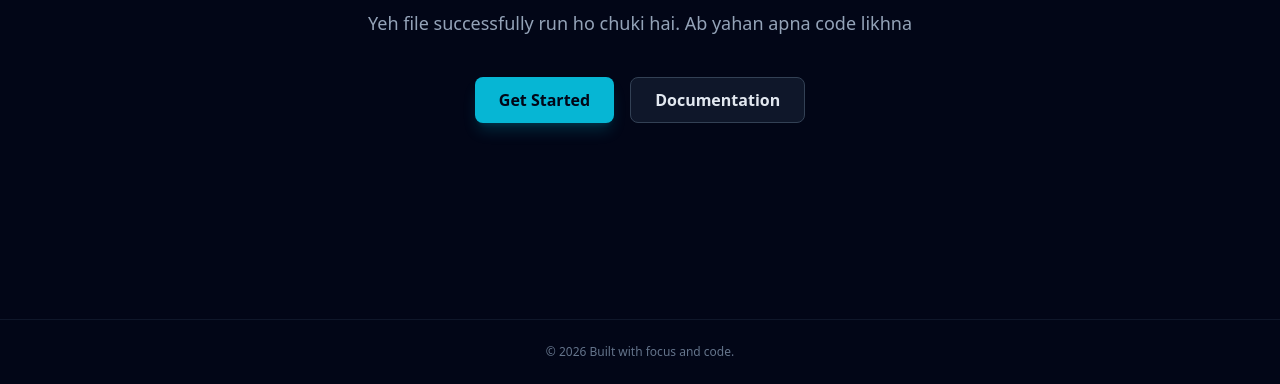
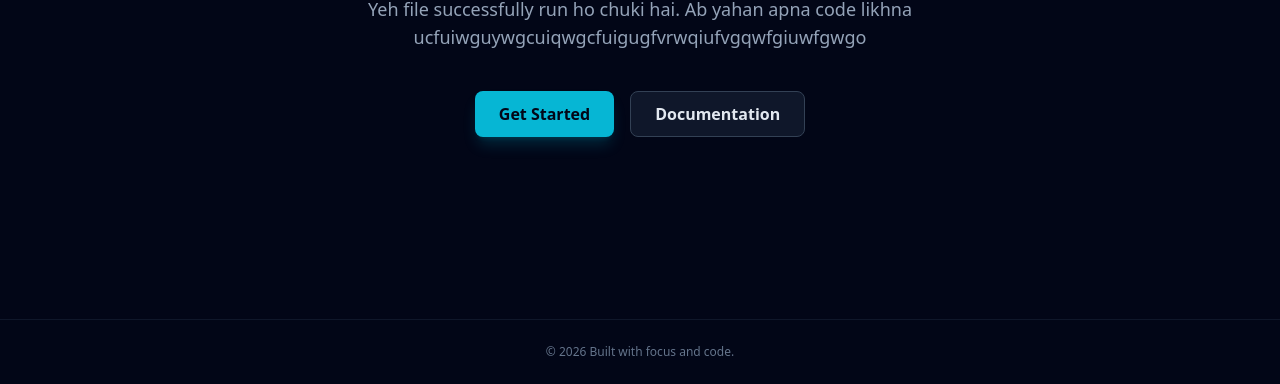
Before and after one commit to abdurweb/git-practice, a plain HTML site: page index.html in a window 1280 px wide. Shown: the part 416-800 px from the top of the page. Drawn offline with nearby package versions, Linux system fonts and the light colour scheme.

Commit message:
i did some changes in index file in 20 line add some chacrters

```diff
--- a/index.html
+++ b/index.html
@@ -31,7 +31,7 @@
                 Welcome to your new <span class="text-cyan-400">Frontend</span> workspace!
             </h2>
             <p class="text-slate-400 text-base sm:text-lg">
-                Yeh file successfully run ho chuki hai. Ab yahan apna code likhna
+                Yeh file successfully run ho chuki hai. Ab yahan apna code likhna ucfuiwguywgcuiqwgcfuigugfvrwqiufvgqwfgiuwfgwgo
             </p>
             <div class="pt-4 flex justify-center gap-4">
                 <button class="px-6 py-2.5 bg-cyan-500 hover:bg-cyan-400 text-slate-950 font-semibold rounded-lg transition-all shadow-lg shadow-cyan-500/20">
```
